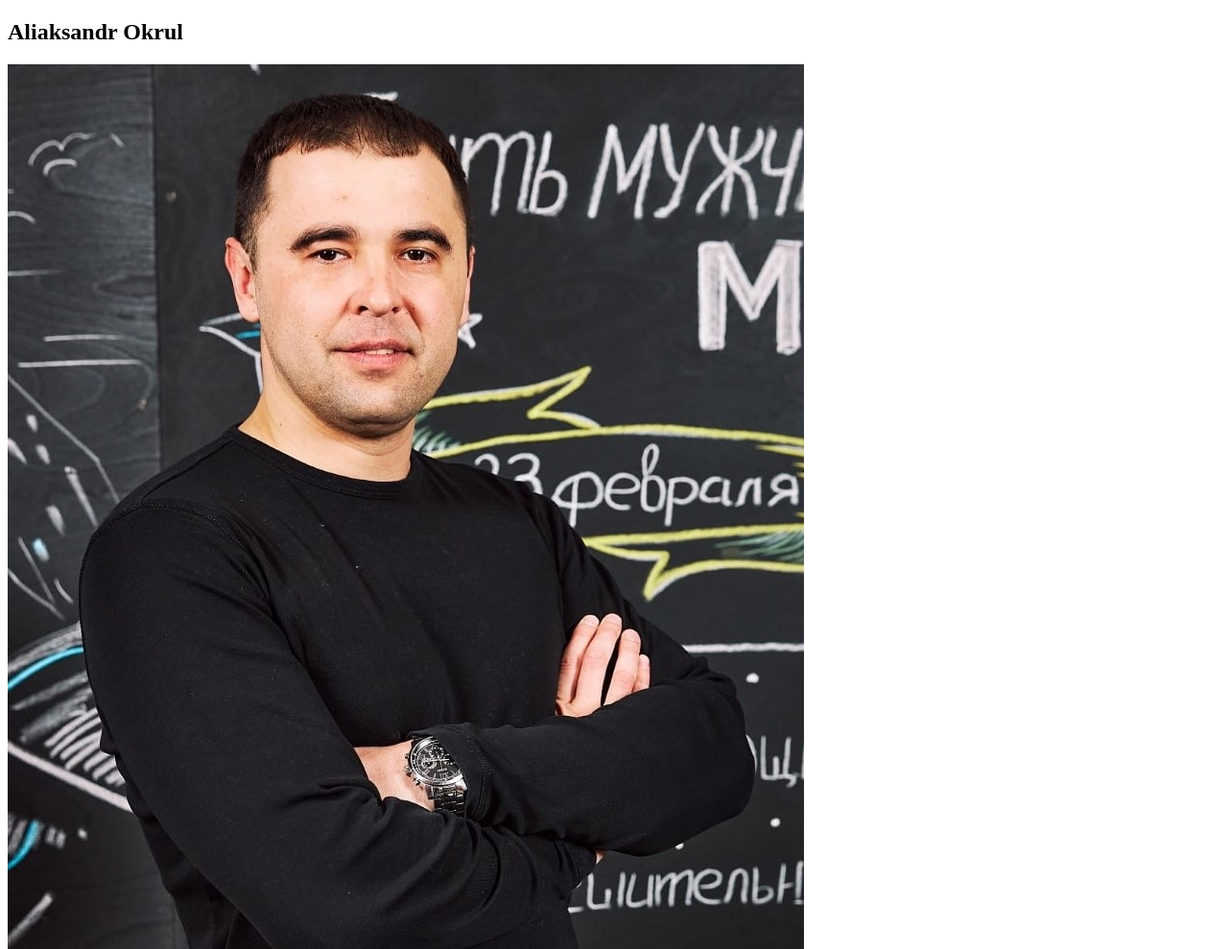
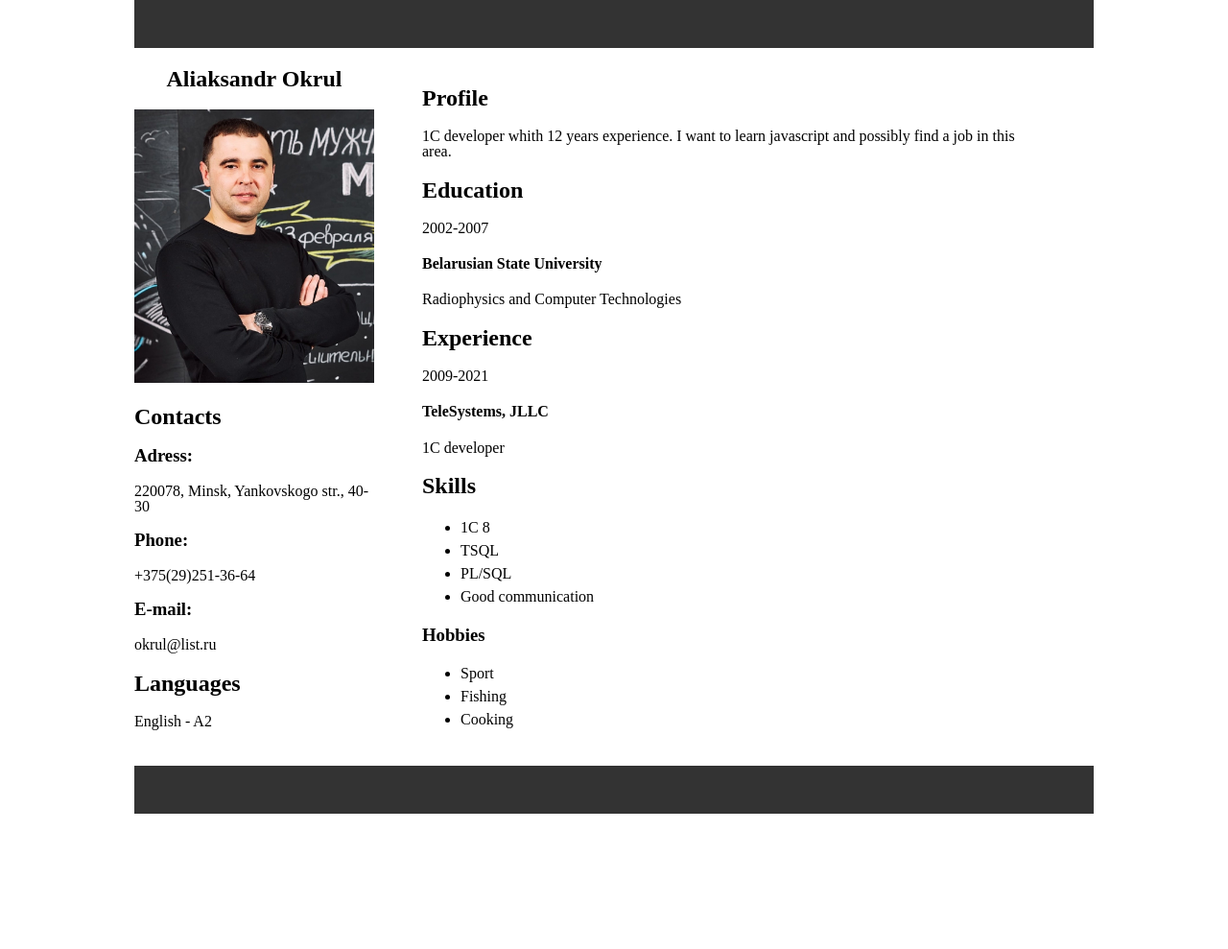
Before and after one commit to okrul/rsschool-cv-old, a plain HTML site: page index.html in a window 1280 px wide. Shown: the top 989 px of the page at 96% size. After the commit the page ends 848 px from the top, so only its background shows below. Drawn offline with Linux system fonts and the light colour scheme.

Commit message:
feat: add style.css

```diff
--- a/css/style.css
+++ b/css/style.css
@@ -1 +1,46 @@
-/*FONTS*/
+body {
+    width: 1000px;
+    margin: auto;
+    padding: 0;
+    display: flex;
+    flex-wrap: wrap;
+    line-height: 1;
+}
+
+aside {
+    width: 25%;
+    padding-bottom: 20px;
+}
+
+.name_and_photo{
+    text-align: center;
+}
+
+.photo {
+    width: 100%;
+}
+
+main {
+    padding: 20px 0px 20px 50px;
+    width: 65%;
+ }
+
+ ul {
+    line-height: 1.5;
+}
+
+ header {
+
+    width: 100%;
+    height: 50px;
+    background-color: #333;
+}
+
+footer {
+
+    width: 100%;
+    height: 50px;
+    flex: 0 0 auto;
+    background-color: #333;
+
+}
```
